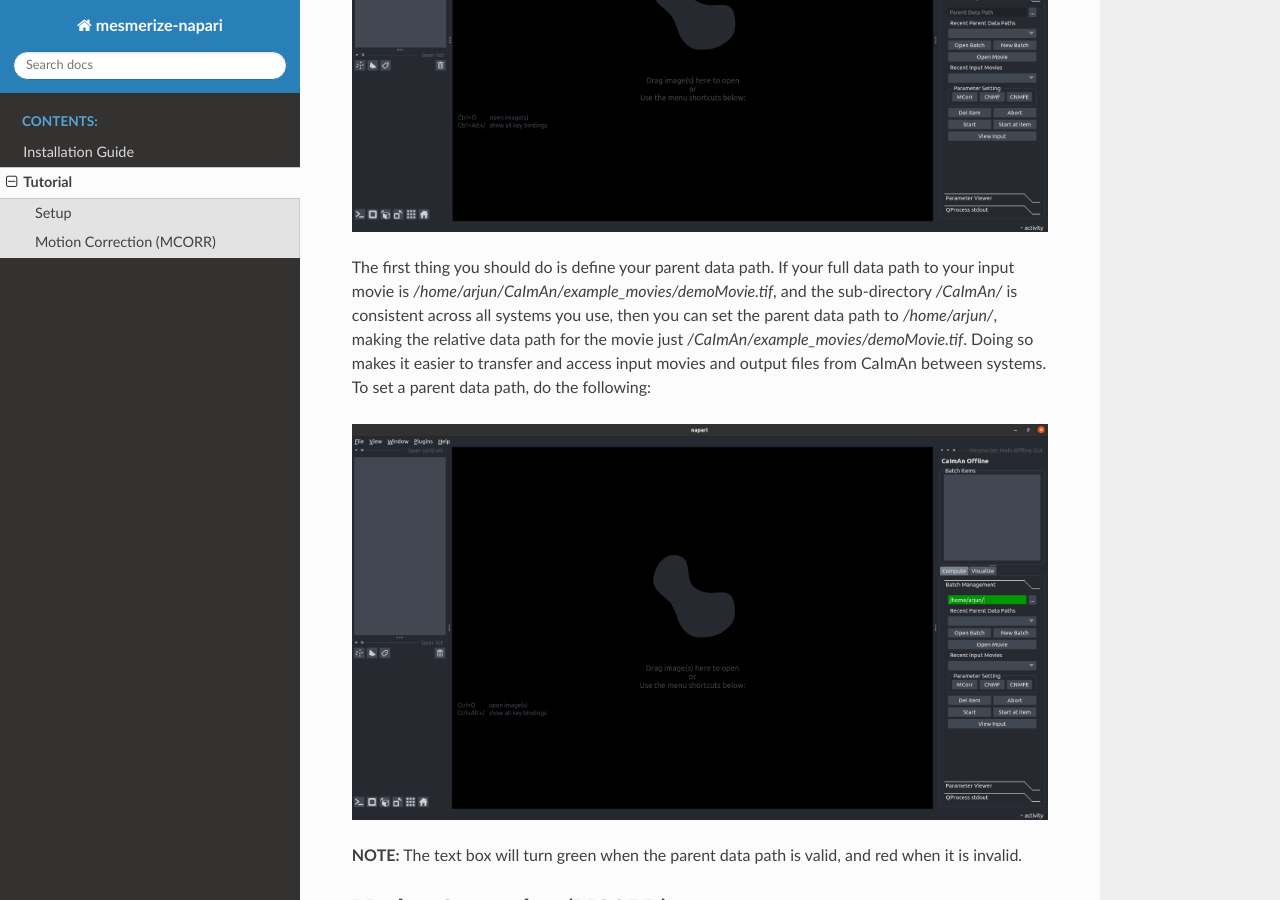
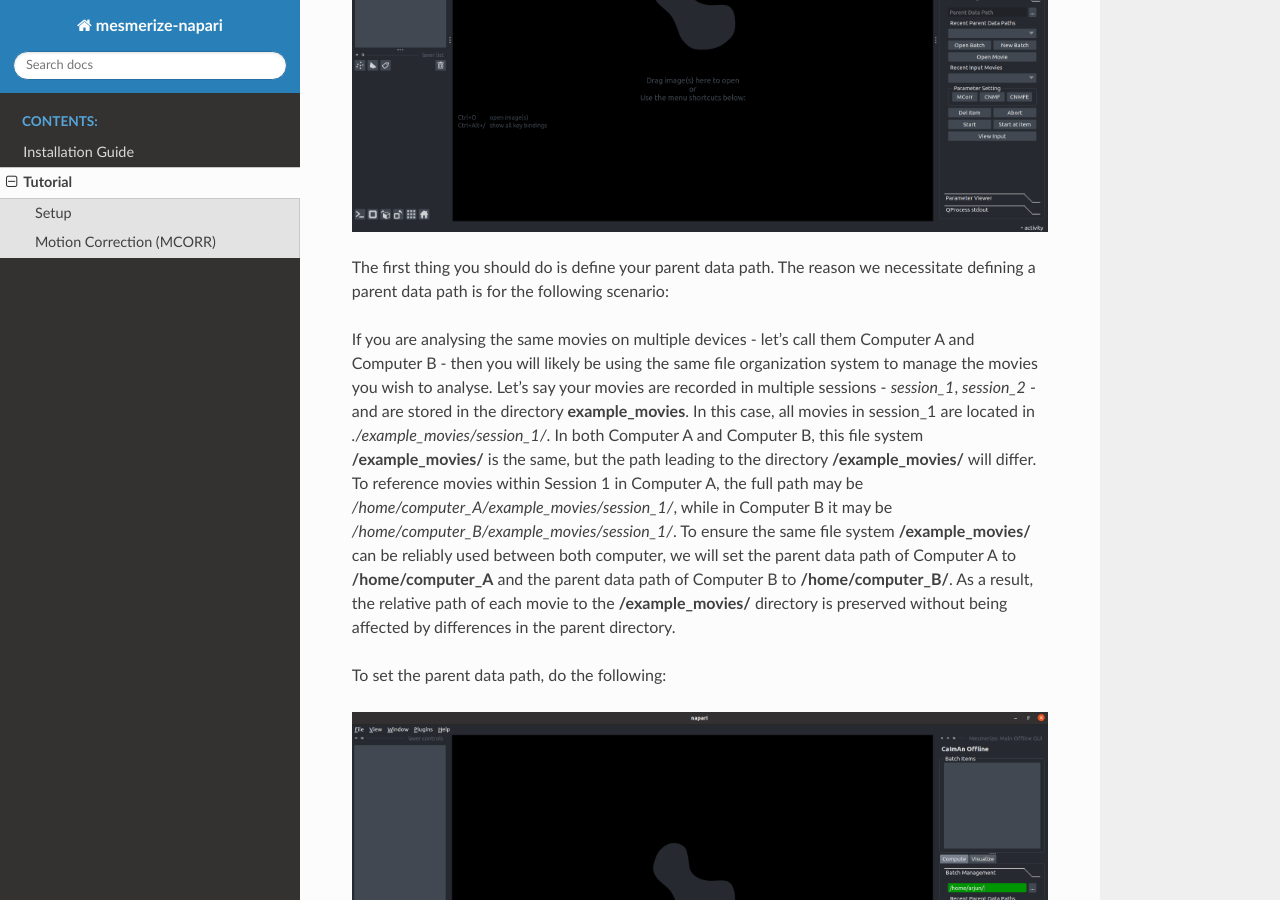
Before and after one commit to nel-lab/mesmerize-napari, a Sphinx documentation site: the page built from docs/source/tutorial.rst, in a window 1280 px wide and 900 px high, scrolled down 1771 px. Built offline with Sphinx 7.4.7 and the Read the Docs theme 2.0.0, drawn with Linux system fonts in a browser that asks for light colours; pages that are not in the unit, such as notebooks, are missing from menus.

Commit message:
change explanation for parent data paths, kinda long but okie.

```diff
--- a/docs/source/tutorial.rst
+++ b/docs/source/tutorial.rst
@@ -33,11 +33,22 @@
 
 .. figure:: ./images/tutorial/main_gui_intro.png
 
-The first thing you should do is define your parent data path. If your full data path to your input movie
-is */home/arjun/CaImAn/example_movies/demoMovie.tif*, and the sub-directory */CaImAn/* is consistent across
-all systems you use, then you can set the parent data path to */home/arjun/*, making the relative
-data path for the movie just */CaImAn/example_movies/demoMovie.tif*. Doing so makes it easier to transfer and
-access input movies and output files from CaImAn between systems. To set a parent data path, do the following:
+The first thing you should do is define your parent data path. The reason we necessitate defining a parent
+data path is for the following scenario:
+
+If you are analysing the same movies on multiple devices - let's call them Computer A and Computer B - then you
+will likely be using the same file organization system to manage the movies you wish to analyse. Let's say your movies
+are recorded in multiple sessions - *session_1*, *session_2* - and are stored in the directory
+**example_movies**. In this case, all movies in session_1 are located in *./example_movies/session_1/*. In both
+Computer A and Computer B, this file system **/example_movies/** is the same, but the path leading to the
+directory **/example_movies/** will differ. To reference movies within Session 1 in Computer A,
+the full path may be */home/computer_A/example_movies/session_1/*, while in Computer B it may be
+*/home/computer_B/example_movies/session_1/*. To ensure the same file system **/example_movies/** can be reliably
+used between both computer, we will set the parent data path of Computer A to **/home/computer_A** and the
+parent data path of Computer B to **/home/computer_B/**. As a result, the relative path of each movie to the
+**/example_movies/** directory is preserved without being affected by differences in the parent directory.
+
+To set the parent data path, do the following:
 
 .. figure:: ./images/tutorial/set_parent_data_path.png
 
```
